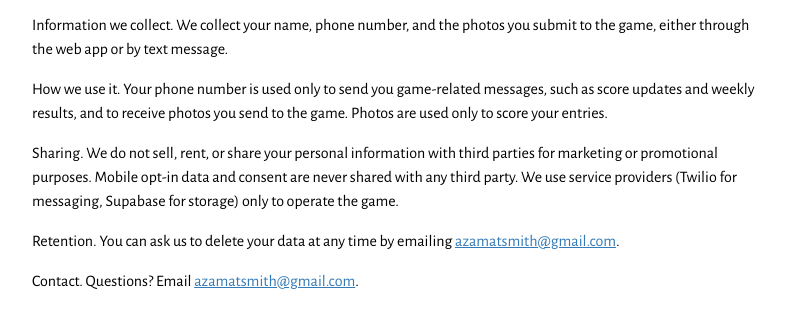
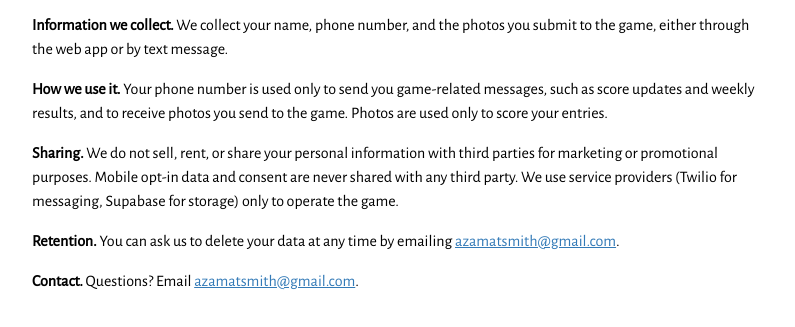
Before and after one commit to azamatsmith/portfolio, a Gatsby site: page /privacy in a window 1280 px wide. Shown: the part 233-560 px from the top of the page, without its empty margins (240-1035 px from the left). Built offline with nearby package versions, Linux system fonts and the light colour scheme; Gatsby itself is replaced by a stand-in of ours.

Commit message:
fix: bold section labels on privacy page

```diff
--- a/src/pages/privacy.js
+++ b/src/pages/privacy.js
@@ -20,29 +20,29 @@ function Privacy() {
           policy explains what information we collect and how we use it.
         </p>
         <p className="mb3">
-          <strong>Information we collect.</strong> We collect your name, phone
+          <strong className="b">Information we collect.</strong> We collect your name, phone
           number, and the photos you submit to the game, either through the web
           app or by text message.
         </p>
         <p className="mb3">
-          <strong>How we use it.</strong> Your phone number is used only to send
+          <strong className="b">How we use it.</strong> Your phone number is used only to send
           you game-related messages, such as score updates and weekly results,
           and to receive photos you send to the game. Photos are used only to
           score your entries.
         </p>
         <p className="mb3">
-          <strong>Sharing.</strong> We do not sell, rent, or share your personal
+          <strong className="b">Sharing.</strong> We do not sell, rent, or share your personal
           information with third parties for marketing or promotional purposes.
           Mobile opt-in data and consent are never shared with any third party.
           We use service providers (Twilio for messaging, Supabase for storage)
           only to operate the game.
         </p>
         <p className="mb3">
-          <strong>Retention.</strong> You can ask us to delete your data at any
+          <strong className="b">Retention.</strong> You can ask us to delete your data at any
           time by emailing {emailLink}.
         </p>
         <p className="mb3">
-          <strong>Contact.</strong> Questions? Email {emailLink}.
+          <strong className="b">Contact.</strong> Questions? Email {emailLink}.
         </p>
       </main>
     </Layout>
```
